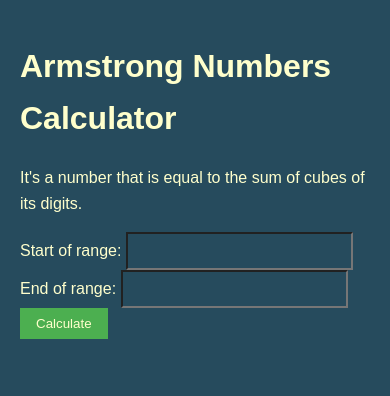
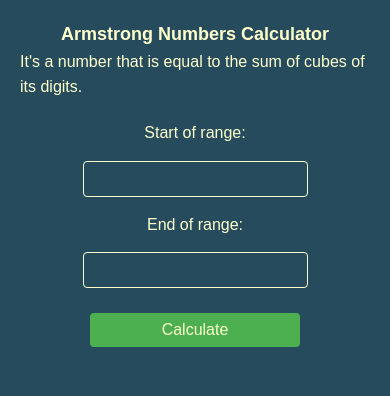
Before and after one commit to sdplamen/armstrong_numbers, a Django app: page / in a window 390 px wide. Shown: the top 396 px of the page. Run offline with Django 5.2, Linux system fonts and the light colour scheme; some web fonts are replaced.

Commit message:
Update responsive design for 800 px and 600 px

```diff
--- a/static/style.css
+++ b/static/style.css
@@ -1,39 +1,117 @@
 @import url('https://fonts.googleapis.com/css2?family=Bad+Script&family=Comforter+Brush&family=Great+Vibes&family=Marck+Script&display=swap');
+*, *::before, *::after {
+    box-sizing: border-box;
+    margin: 0;
+    padding: 0;
+}
+
 body {
     font-family: Montserrat, sans-serif;
     background-color: #264b5d;
-    max-width: 800px;
     margin: 0 auto;
     padding: 20px;
     line-height: 1.6;
     color: #ffffcc;
 }
-h1 {
-    color: #ffffcc;
+
+ul {
+    list-style-type: none;
+    display: flex;
+    flex-direction: row;
+    justify-content: space-around;
+    padding: 0;
+    flex-wrap: wrap;
 }
+
+.container {
+    max-width: 700px;
+    margin: 0 auto;
+}
+
+.title {
+    display: flex;
+    flex-direction: column;
+    align-items: center;
+}
+
 .form-container {
-    margin-bottom: 20px;
+    display: flex;
+    flex-direction: column;
+    align-items: center;
+    padding: 20px 0;
 }
+
+.form-container input {
+    margin: 10px 0;
+    padding: 10px;
+    border: none;
+    outline: none;
+}
+
 input[type="number"] {
     background-color: #264b5d;
     padding: 8px;
     font-size: 16px;
-    margin-right: 10px;
+    margin-right: 0;
     color: #ffffcc;
+    border: 1px solid #ffffcc;
+    border-radius: 4px;
 }
+
 input[type="submit"] {
     padding: 8px 16px;
     background-color: #4CAF50;
     color: #ffffcc;
     border: none;
     cursor: pointer;
+    border-radius: 4px;
 }
+
 input[type="submit"]:hover {
     background-color: #45a049;
 }
+
+.btn {
+    width: 20%;
+    margin: 20px auto;
+    font-size: 16px;
+    border-radius: 10px;
+}
+
 .error {
     color: red;
 }
+
 .result, .stored-numbers {
+    justify-content: center;
     margin-top: 20px;
 }
+
+@media screen and (max-width: 800px) {
+    h1 {
+        font-size: 24px;
+    }
+}
+
+@media screen and (max-width: 600px) {
+    .form-container {
+        flex-direction: column;
+        gap: 5px;
+    }
+
+    h1 {
+        font-size: 18px;
+    }
+
+    ul {
+        flex-direction: column;
+        align-items: center;
+    }
+
+    .btn {
+        width: 60%;
+        margin: 20px auto;
+        font-size: 16px;
+        border-radius: 10px;
+    }
+}
--- a/templates/index.html
+++ b/templates/index.html
@@ -3,23 +3,25 @@
 <html lang="en">
 <head>
     <meta charset="UTF-8">
-    <meta name="viewport" content="width=device-width, initial-scale=1.0">
+    <meta name="viewport"
+          content="width=device-width, user-scalable=no, initial-scale=1.0, maximum-scale=1.0, minimum-scale=1.0">
     <title>Armstrong Numbers Calculator</title>
     <link rel="stylesheet" href="{% static 'style.css' %}">
 </head>
 <body>
+<main class="container">
+    <header class="title">
         <h1>Armstrong Numbers Calculator</h1>
         <p>It's a number that is equal to the sum of cubes of its digits.</p>
-    <div class="form-container">
-        <form method="post">
+    </header>
+    <form class="form-container" method="post">
         {% csrf_token %}
         <label for="start_range">Start of range:</label>
         <input type="number" id="start_range" name="start_range" min="0" required>
         <label for="end_range">End of range:</label>
         <input type="number" id="end_range" name="end_range" min="0" required>
-            <input type="submit" value="Calculate">
+        <input class="btn" type="submit" value="Calculate">
     </form>
-    </div>
     {% if error_message %}
         <p class="error">{{ error_message }}</p>
     {% elif start_range is not None and end_range is not None %}
@@ -44,5 +46,6 @@
             </ul>
         </div>
     {% endif %}
+</main>
 </body>
 </html>
```
Lines whose indentation alone changed are shown as unchanged.
